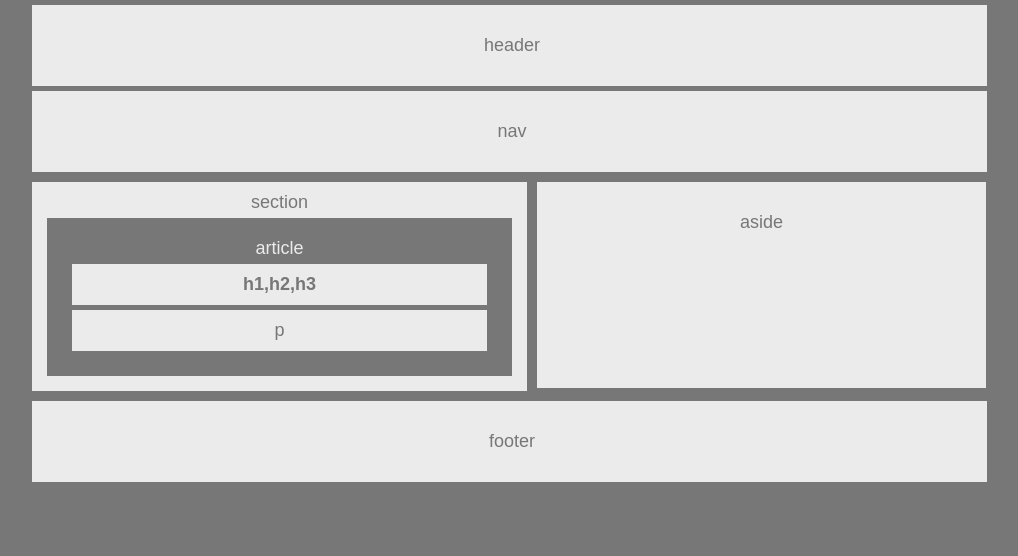
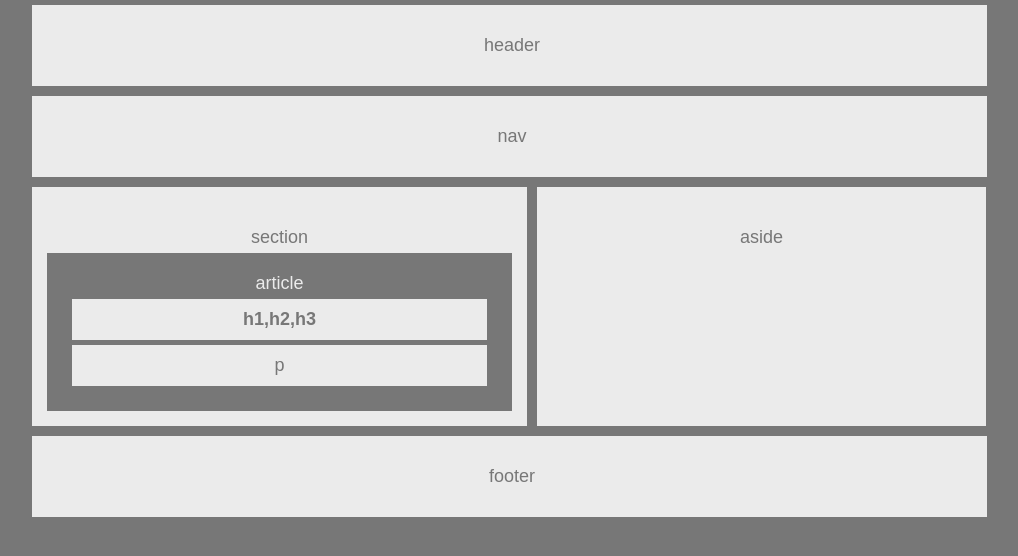
Before and after one commit to caam123/HW-Wireframe, a plain HTML site: page index.html in a window 1280 px wide. Shown: the whole page, without its empty margins (133-1151 px from the left). Drawn offline with Linux system fonts and the light colour scheme.

Commit message:
Clear & floats resueltos

```diff
--- a/css/style.css
+++ b/css/style.css
@@ -24,27 +24,29 @@ h1, h2{
 
 header, nav, section, aside, footer{
     background-color: #ebebeb;
-    margin:5px;
+    margin:5px 5px;
     padding:30px;
     text-align:center;
 }
 
 header, nav{
     width:100%;
+    clear: both;
+    float:left;
 }
 
 section{
     width:495px;
     float:left;
-    padding:10px;
-
+    padding:40px 10px 10px 10px;
 }
 
 aside{
    width:449px;
    float:left;
-   margin-right: 0;
-   height: 206px;
+   margin-right:0;
+   height: 239px;
+   padding:40px 10px 10px 10px;
 }
 
 article{
@@ -69,15 +71,6 @@ footer{
     width:960px;
     bottom:0;
     display:block;
-    /**No estoy seguro que sea la forma correcta pero flotandolo logre que se fuera hacia abajo**/
     float:left;
+    clear:both;
 }
-
-}
-
-.clearfix::after{
-        content:"";
-        display:block;
-        clear:both;
-        overflow:auto;
-}
--- a/index.html
+++ b/index.html
@@ -8,7 +8,7 @@
     <link rel="stylesheet" type="text/css" media="screen" href="css/style.css">
 </head>
 <body>
-    <div class="wrapper clearfix">
+    <div class="wrapper">
         <header>
             <h1>header</h1>
         </header>
@@ -16,7 +16,7 @@
             <h1>nav</h1>
         </nav>
 
-        <section class="">
+        <section>
             <h1>section</h1>
                 <article>
                     <h1>article</h1>
@@ -28,10 +28,10 @@
                     </div>
                 </article>
         </section>
-        <aside class="clearfix">
+        <aside>
             <h1>aside</h1>
         </aside>
-        <footer class="clearfix">
+        <footer>
             <h1>footer</h1>
         </footer>
     </div>
```
